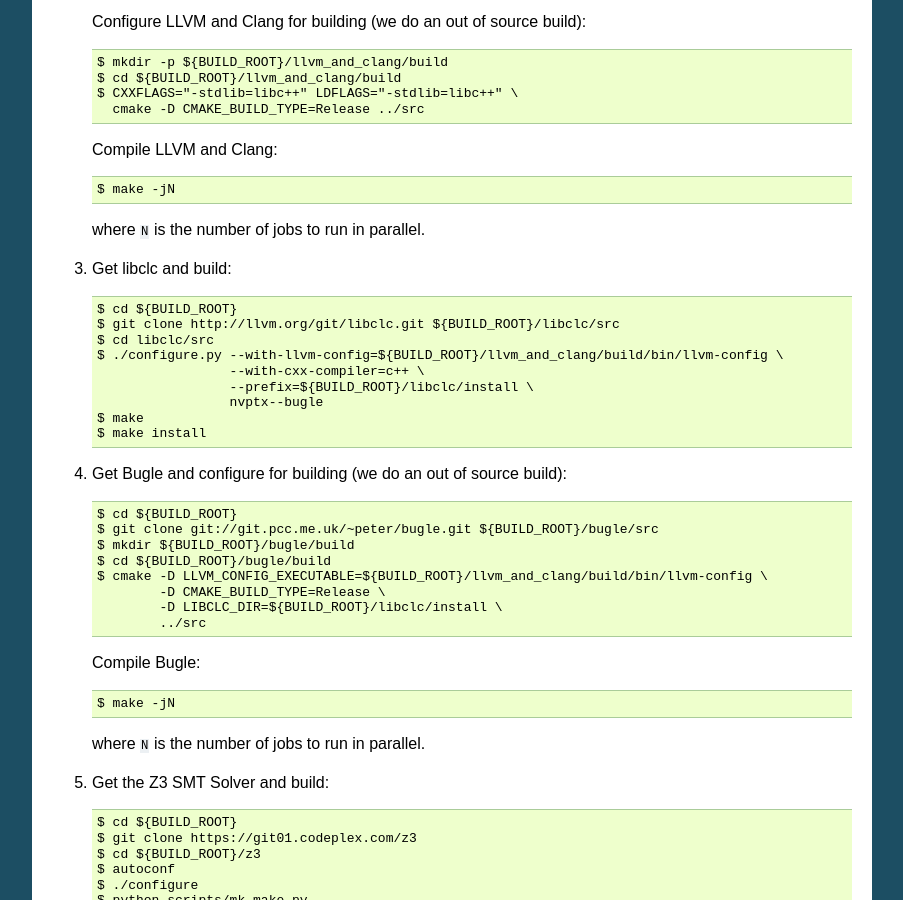
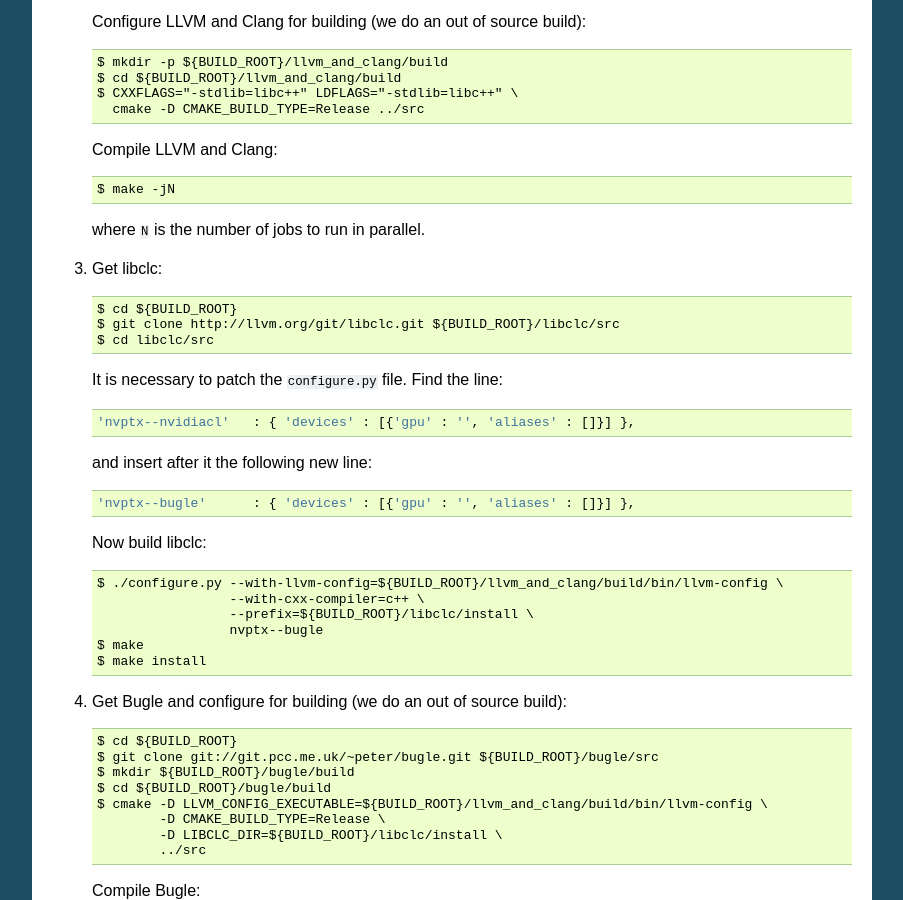
Before and after one commit to mc-imperial/gpuverify, a Sphinx documentation site: the page built from Documentation/developer_guide.rst, in a window 1280 px wide and 900 px high, scrolled down 4716 px. Shown: the whole window, without its empty margins (198-1101 px from the left). Built offline with Sphinx 7.4.7, drawn with Linux system fonts in a browser that asks for light colours; formulas are drawn with MathJax 3.

Commit message:
Fixed documentation to mention the need to patch libclc's configure.py file. This temporary fix can of course be removed once the patch is accepted into libclc.

```diff
--- a/Documentation/developer_guide.rst
+++ b/Documentation/developer_guide.rst
@@ -289,11 +289,22 @@
 
    where ``N`` is the number of jobs to run in parallel.
 
-#. Get libclc and build::
+#. Get libclc::
 
      $ cd ${BUILD_ROOT}
      $ git clone http://llvm.org/git/libclc.git ${BUILD_ROOT}/libclc/src
      $ cd libclc/src
+
+   It is necessary to patch the ``configure.py`` file. Find the line::
+
+     'nvptx--nvidiacl'   : { 'devices' : [{'gpu' : '', 'aliases' : []}] },
+
+   and insert after it the following new line::
+
+     'nvptx--bugle'      : { 'devices' : [{'gpu' : '', 'aliases' : []}] },
+
+   Now build libclc::
+
      $ ./configure.py --with-llvm-config=${BUILD_ROOT}/llvm_and_clang/build/bin/llvm-config \
                       --with-cxx-compiler=c++ \
                       --prefix=${BUILD_ROOT}/libclc/install \
```
